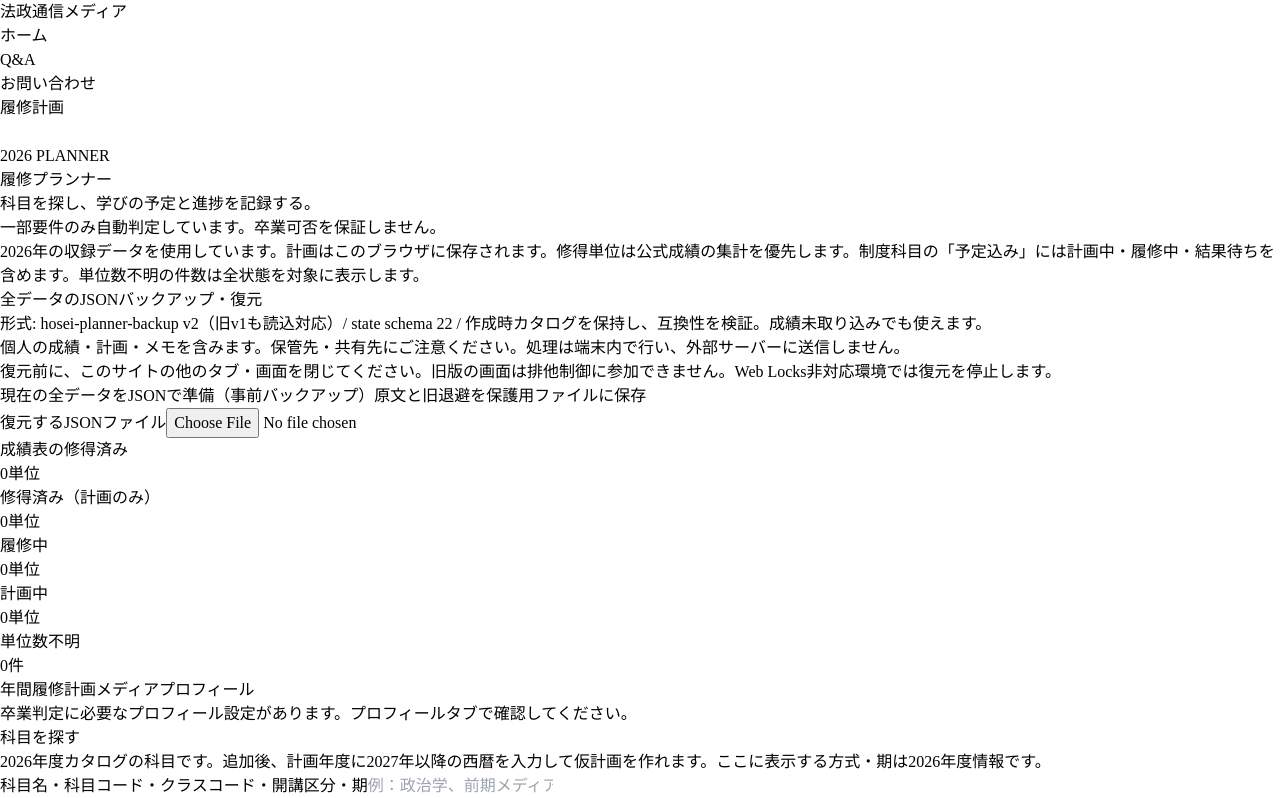
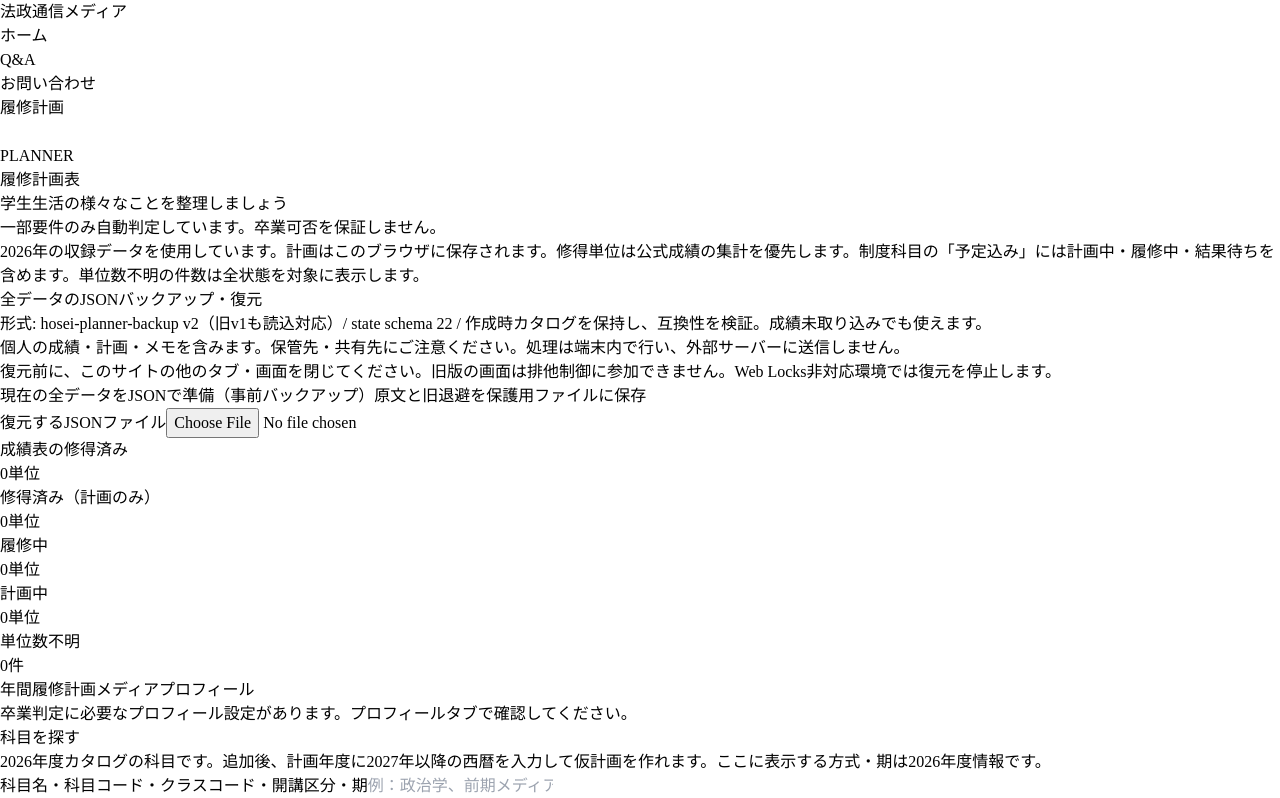
Before and after one commit to wata-0911/housei-media, a React (Vite) app: page /planner in a window 1280 px wide. Shown: the top 798 px of the page. Built offline with nearby package versions, Linux system fonts and the light colour scheme.

Commit message:
feat(planner): add page entrance animations

```diff
--- a/src/pages/PlannerPage.tsx
+++ b/src/pages/PlannerPage.tsx
@@ -29,6 +29,7 @@ import { plannerItemFromCourseSearch, updatePlannerItem } from '../planner/plann
 import { GRADE_HANDOFF_REQUEST, gradeHandoffToken, isGradeHandoffResponse } from '../planner/gradeImport/directGradeHandoff';
 import { guidanceEligibilityCredits, guidanceForScope } from '../planner/graduation/thesisGuidance';
 import { missingGraduationProfilePrerequisites } from '../planner/graduation/graduationProfile';
+import { motion } from 'framer-motion';
 
 function readSavedState(): LoadResult {
   try { return loadState(window.localStorage, catalog); }
@@ -229,9 +230,15 @@ export default function PlannerPage() {
 
   return <div className="bg-[#FAFAFA] text-[#1A1A1A] min-h-screen" style={{ fontFamily: '"Noto Serif JP", serif' }}>
     <section className="bg-[#002255] text-white py-12 sm:py-16 text-center px-4">
-      <p className="text-orange-400 text-sm tracking-[0.2em] mb-3">2026 PLANNER</p>
-      <h1 className="text-3xl sm:text-4xl font-light tracking-wider">履修プランナー</h1>
-      <p className="mt-4 text-sm text-white/80">科目を探し、学びの予定と進捗を記録する。</p>
+      <motion.div
+        initial={{ opacity: 0, y: 24 }}
+        animate={{ opacity: 1, y: 0 }}
+        transition={{ duration: 0.3 }}
+      >
+        <p className="text-orange-400 text-sm tracking-[0.2em] mb-3">PLANNER</p>
+        <h1 className="text-3xl sm:text-4xl font-light tracking-wider">履修計画表</h1>
+        <p className="mt-4 text-sm text-white/80">学生生活の様々なことを整理しましょう</p>
+      </motion.div>
     </section>
     <div className="max-w-7xl mx-auto px-4 sm:px-6 py-8 space-y-6">
       <div className="border-l-4 border-[#E65C00] bg-orange-50 p-4 text-sm leading-relaxed">
@@ -254,7 +261,24 @@ export default function PlannerPage() {
         setLoaded(next); setUndoItem(null); setUndoImport(null); setDirectImport(undefined);
         setImportEpoch(epoch => epoch + 1); setSaveError(null); setNotice('バックアップで全データを置き換えました。');
       }} onBusyChange={busy => { writePending.current = busy; setSaving(busy); }} />
-      <CreditSummary summary={summarizeCredits(importedDerived.plannerItems, offeringsById, state.publicCourses)} importedEarnedCredits={importedEarnedCreditsTotal(state.importedCourseAchievements)} />
+      <motion.div
+        initial={{ opacity: 0, y: 20 }}
+        animate={{ opacity: 1, y: 0 }}
+        transition={{
+          delay: 0.2
+        }}
+      >
+        <CreditSummary
+          summary={summarizeCredits(
+            importedDerived.plannerItems,
+            offeringsById,
+            state.publicCourses
+          )}
+          importedEarnedCredits={importedEarnedCreditsTotal(
+            state.importedCourseAchievements
+          )}
+        />
+      </motion.div>
       <div className="min-h-5 text-sm text-[#002255]">
         <p role="status" aria-live="polite" className="inline">{saving ? '保存処理を待っています。完了後に編集できます。' : notice}</p>
         {undoItem && <button type="button" disabled={loaded.error !== null || saving} onClick={undoRemove} className="ml-2 underline underline-offset-2 focus-visible:outline focus-visible:outline-2 focus-visible:outline-offset-2 focus-visible:outline-[#002255]">元に戻す</button>}
```
